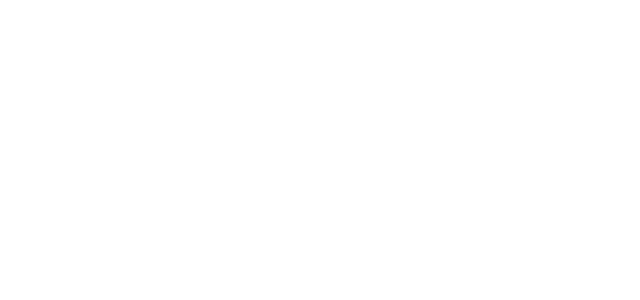
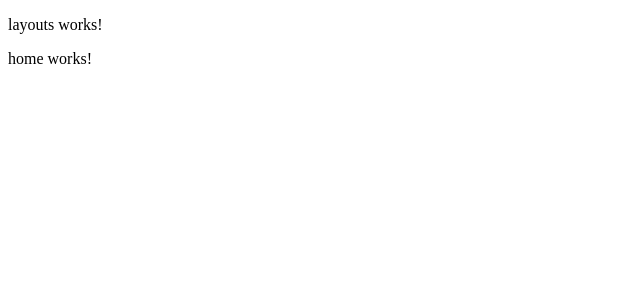
Before and after one commit to tascagdas/E-Randevu-Client, an Angular app: page / in a window 1280 px wide. Shown: the top 300 px of the page, without its empty margins (0-640 px from the left). Built offline with nearby package versions, Linux system fonts and the light colour scheme.

Commit message:
Layout ve path yapısı oluşturuldu.

```diff
--- a/angular.json
+++ b/angular.json
@@ -116,5 +116,8 @@
         }
       }
     }
+  },
+  "cli": {
+    "analytics": false
   }
 }
--- /dev/null
+++ b/src/app/Components/layouts/layouts.component.html
@@ -0,0 +1,2 @@
+<p>layouts works!</p>
+<router-outlet></router-outlet>
--- a/src/app/app.routes.ts
+++ b/src/app/app.routes.ts
@@ -1,3 +1,26 @@
 import { Routes } from '@angular/router';
+import { LoginComponent } from './Components/login/login.component';
+import { LayoutsComponent } from './Components/layouts/layouts.component';
+import { HomeComponent } from './Components/home/home.component';
+import { NotFoundComponent } from './Components/not-found/not-found.component';
 
-export const routes: Routes = [];
+export const routes: Routes = [
+  {
+    path: 'login',
+    component: LoginComponent,
+    },
+    {
+        path: "",
+        component: LayoutsComponent,
+        children: [
+            {
+                path: "",
+                component:HomeComponent
+            }
+        ]
+    },
+    {
+        path: "**",
+        component:NotFoundComponent
+    }
+];
```
Also changed, not shown: src/app/Components/layouts/layouts.component.ts (added, +13 -0 lines), src/app/Components/layouts/layouts.component.css (added).
